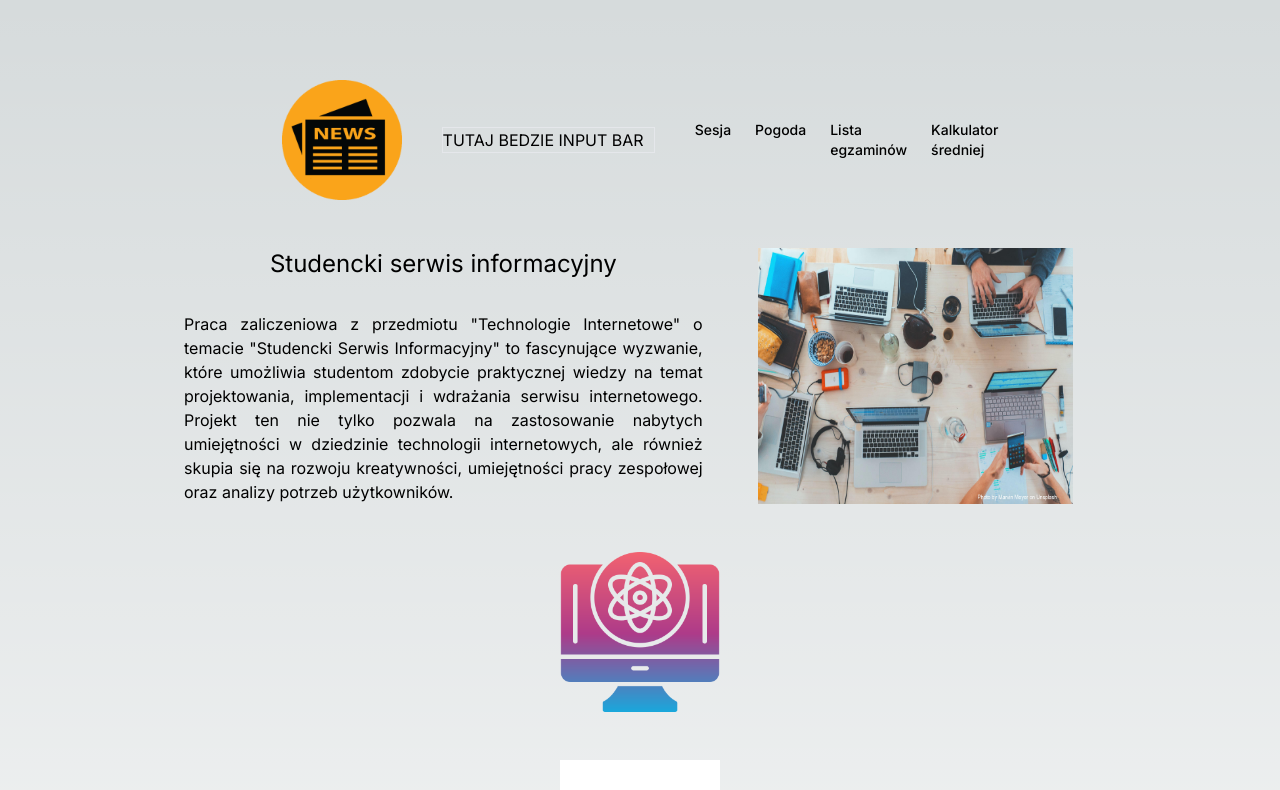
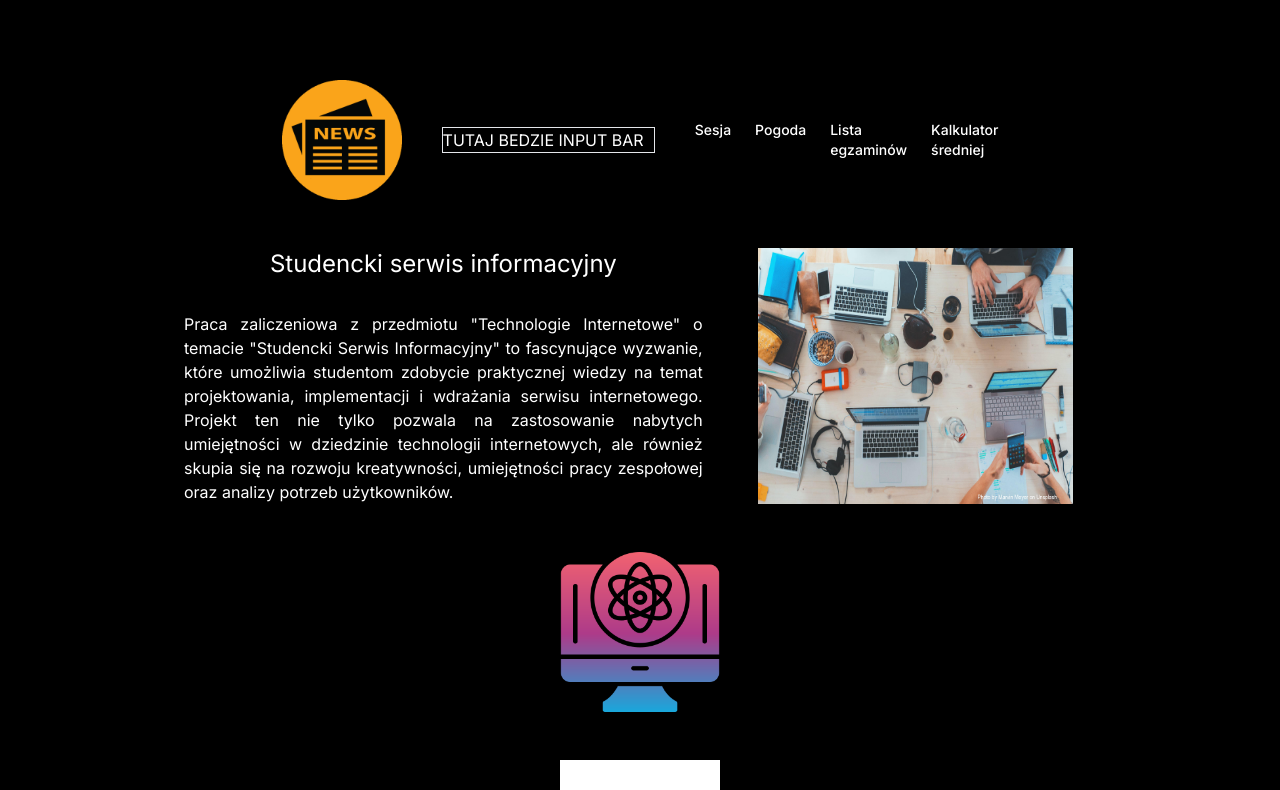
Before and after one commit to SBednarek91/news, a Next.js app: page / in a window 1280 px wide. Shown: the top 790 px of the page. Built offline with nearby package versions, Linux system fonts and the light colour scheme.

Commit message:
background color change

```diff
--- a/app/globals.css
+++ b/app/globals.css
@@ -3,21 +3,17 @@
 @tailwind utilities;
 
 :root {
-  --foreground-rgb: 0, 0, 0;
-  --background-start-rgb: 214, 219, 220;
-  --background-end-rgb: 255, 255, 255;
+  background-color: black;
 }
 
 @media (prefers-color-scheme: dark) {
   :root {
     --foreground-rgb: 255, 255, 255;
-    --background-start-rgb: 0, 0, 0;
-    --background-end-rgb: 0, 0, 0;
   }
 }
 
 body {
-  color: rgb(var(--foreground-rgb));
+  color: white;
   background: linear-gradient(
       to bottom,
       transparent,
--- a/app/weather/page.tsx
+++ b/app/weather/page.tsx
@@ -76,7 +76,7 @@
             <p className='flex justify-center' id={'windspeed'}>Średnia prędkość wiatru (km/h): {averageWindSpeed.toFixed(2)}</p>
         </div>
       <div>
-        <Link className='flex justify-center absolute inset-x-0 bottom-10' href="/">
+        <Link className='flex justify-center inset-x-0 bottom-10' href="/">
           <Image
             src="/home.png"
             alt="strona startowa"
```
Also changed, not shown: 1 other file (tests, documents, lock files or other folders).
